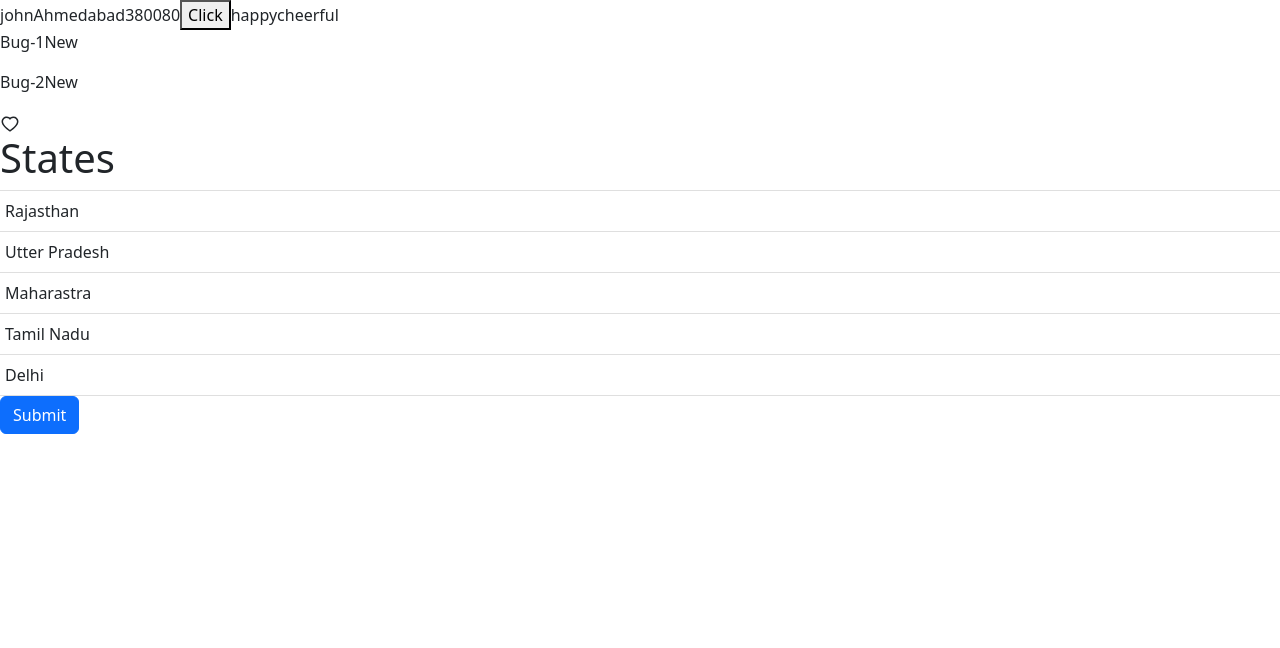
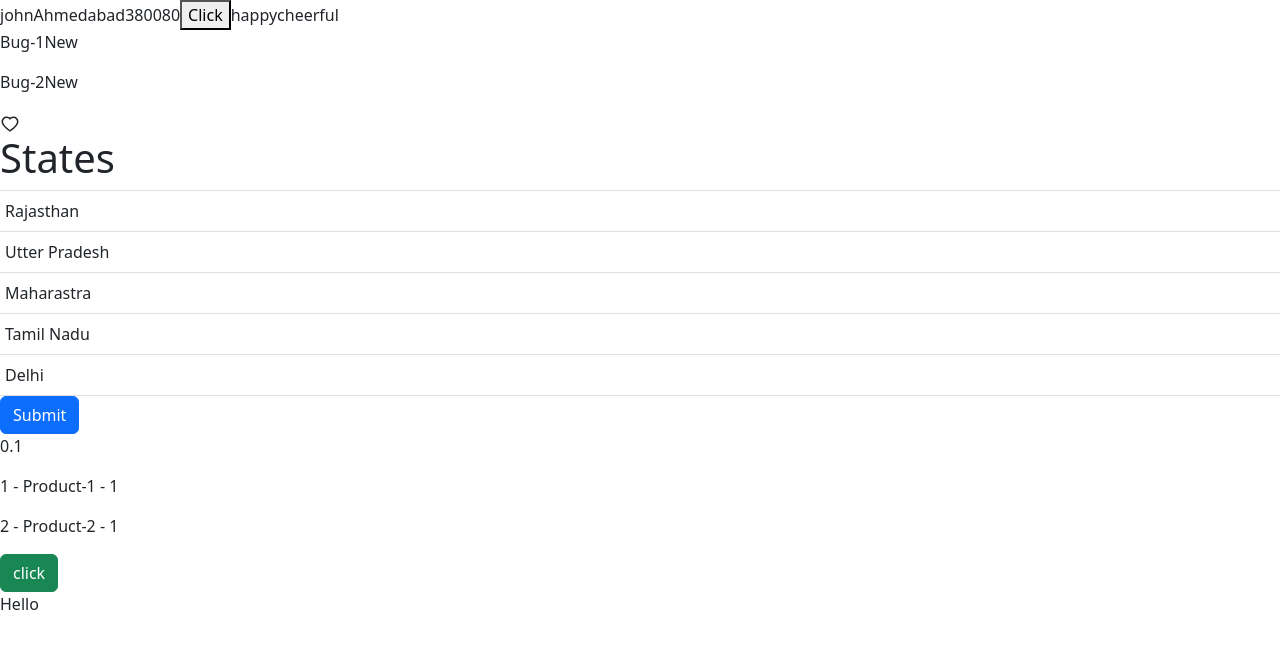
Before and after one commit to pravarsharma18/react-app-ts, a React (Vite) app: page / in a window 1280 px wide. Shown: the top 648 px of the page. Built offline with nearby package versions, Linux system fonts and the light colour scheme.

Commit message:
updated managing state

```diff
--- a/src/App.tsx
+++ b/src/App.tsx
@@ -2,9 +2,11 @@ import "bootstrap/dist/css/bootstrap.css";
 import { useState } from "react";
 import Alert from "./components/Alert";
 import Button from "./components/Button";
+import ExpandableText from "./components/ExpandableText";
 import LikeBtn from "./components/LikeBtn";
 import ListGroup from "./components/ListGroup";
 import Test from "./components/Test";
+import UpdatingState from "./components/updatingState";
 
 function App() {
   let items = [
@@ -40,6 +42,8 @@ function App() {
         onSelectItem={handleSelectItem}
       />
       <Button onClick={handleBtnClick}>Submit</Button>
+      <UpdatingState />
+      <ExpandableText>Hello</ExpandableText>
     </div>
   );
 }
--- /dev/null
+++ b/src/components/ExpandableText.tsx
@@ -0,0 +1,23 @@
+import React, { useState } from "react";
+
+interface Props {
+  maxChars?: number;
+  children: string;
+}
+const ExpandableText = ({ maxChars: maxChar = 100, children }: Props) => {
+  const [isExpandable, setisExpandable] = useState(true);
+  const handleClick = () => {
+    setisExpandable(!isExpandable);
+  };
+  if (children.length <= maxChar) return <p>{children}</p>;
+
+  const text = isExpandable ? children.substring(0, maxChar) : children;
+  return (
+    <p>
+      {text}...{" "}
+      <button onClick={handleClick}>{isExpandable ? "More" : "Less"}</button>
+    </p>
+  );
+};
+
+export default ExpandableText;
--- /dev/null
+++ b/src/components/updatingState.tsx
@@ -0,0 +1,44 @@
+import React, { useState } from "react";
+import producer from "immer";
+
+const UpdatingState = () => {
+  const [cart, setCart] = useState({
+    discount: 0.1,
+    items: [
+      { id: 1, titile: "Product-1", quantity: 1 },
+      { id: 2, titile: "Product-2", quantity: 1 },
+    ],
+  });
+  const handleClick = () => {
+    // setCart(
+    //   producer((draft) => {
+    //     let item = draft.items.find((item) => item.id === 1);
+    //     if (item) item.quantity++;
+    //   })
+    // );
+    setCart({
+      ...cart,
+      items: cart.items.map((item) =>
+        item.id === 1 ? { ...item, quantity: item.quantity + 1 } : item
+      ),
+    });
+  };
+  return (
+    <div>
+      <p>{cart.discount}</p>
+
+      <div>
+        {cart.items.map((e) => (
+          <p key={e.id}>
+            {e.id} - {e.titile} - {e.quantity}
+          </p>
+        ))}
+      </div>
+      <button className="btn btn-success" onClick={handleClick}>
+        click
+      </button>
+    </div>
+  );
+};
+
+export default UpdatingState;
```
